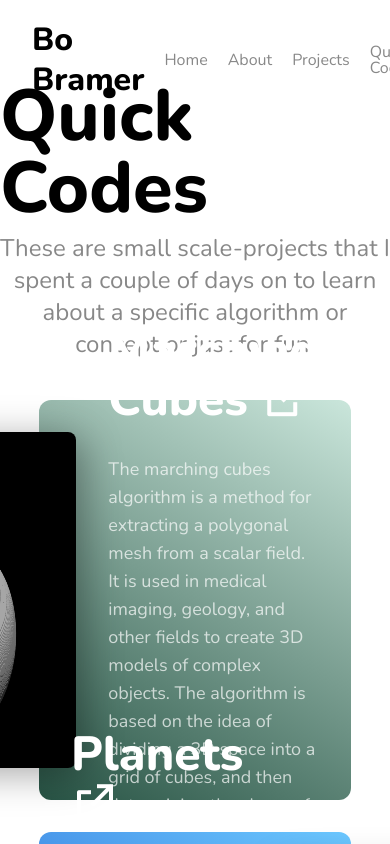
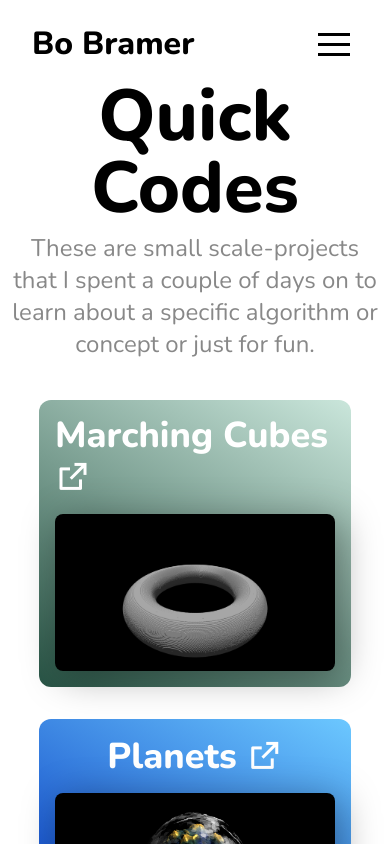
Before and after one commit to wuguishifu/portfolio, a React (Vite) app: page /quick-codes in a window 390 px wide. Built offline with nearby package versions, Linux system fonts and the light colour scheme; what tailwindcss-animation-delay would draw is missing.

Commit message:
made landing, about, projects, and quick codes pages responsive, added navdrawer, added window dimension hookK

```diff
--- a/package.json
+++ b/package.json
@@ -19,6 +19,7 @@
     "dotenv": "^16.3.1",
     "express": "^4.18.2",
     "gl-matrix": "^3.4.3",
+    "hamburger-react": "^2.5.0",
     "mime": "^3.0.0",
     "react": "^18.2.0",
     "react-blurhash": "^0.3.0",
@@ -27,6 +28,7 @@
     "react-markdown": "^9.0.0",
     "react-responsive-masonry": "^2.1.7",
     "react-router-dom": "^6.17.0",
+    "react-spring": "^9.7.3",
     "rehype-highlight": "^7.0.0",
     "remark-gfm": "^4.0.0",
     "remark-supersub": "^1.0.0",
--- a/src/App.tsx
+++ b/src/App.tsx
@@ -8,20 +8,30 @@ import Project from './projects/Project';
 import Projects from './projects/Projects';
 import QuickCode from './quick-codes/QuickCode';
 import PlanetExample from './pages/planets/PlanetExample';
-import { useEffect } from 'react';
+import { useEffect, useState } from 'react';
 import { Blogs, Blog } from './blog';
+import useWindowDimensions from './hooks/useWindowDimensions';
+import { Squash as Hamburger } from 'hamburger-react';
+import NavDrawer from './components/NavDrawer';
 
 export default function App() {
     import.meta.glob('/assets/*/*/*/*/*/*/*', { eager: true })
 
+    const [open, setOpen] = useState(false);
+    useEffect(() => {
+        if (open) document.body.style.overflowY = 'hidden';
+        else document.body.style.overflowY = 'unset';
+    }, [open]);
+
     const location = useLocation();
     useEffect(() => {
         document.querySelector('body')?.scrollTo(0, 0);
+        setOpen(false);
     }, [location]);
 
     return (
         <Routes>
-            <Route path="/" element={<Wrapper />}>
+            <Route path="/" element={<Wrapper open={open} setOpen={setOpen} />}>
                 <Route index element={<Landing />} />
                 <Route path='about' element={<About />} />
                 <Route path='contact' element={<Contact />} />
@@ -45,19 +55,27 @@ export default function App() {
     );
 };
 
-function Wrapper() {
+function Wrapper({ open, setOpen }: { open: boolean, setOpen: React.Dispatch<React.SetStateAction<boolean>> }) {
     const location = useLocation();
+    const { width } = useWindowDimensions();
+
     return (
         <div className="flex flex-col h-screen py-0 relative">
+            <NavDrawer show={open} />
             <div className="absolute z-100 items-center w-screen flex flex-row justify-center left-0 top-0">
                 <div className="w-full flex flex-row items-center px-8 py-5">
                     <Link to="/" className="font-extrabold text-black text-[32px] leading-10 transition-all duration-[0.5s] hover:text-blue cursor-pointer">Bo Bramer</Link>
                     <div className="flex-1" />
-                    {(location.pathname !== '/') && <Link to="/" className="font-normal text-base leading-4 text-grey transitionall duration-[0.3s] ml-5 hover:text-black cursor-pointer">Home</Link>}
-                    <Link to={'/about'} className="font-normal text-base leading-4 text-grey transition-all duration-[0.3s] ml-5 hover:text-black cursor-pointer">About</Link>
-                    <Link to={'/projects'} className="font-normal text-base leading-4 text-grey transition-all duration-[0.3s] ml-5 hover:text-black cursor-pointer">Projects</Link>
-                    <Link to={'/quick-codes'} className="font-normal text-base leading-4 text-grey transition-all duration-[0.3s] ml-5 hover:text-black cursor-pointer">Quick Codes</Link>
-                    {/* <Link to={'/blog'} className="font-normal text-base leading-4 text-grey transition-all duration-[0.3s] ml-5 hover:text-black cursor-pointer">Blog</Link> */}
+                    {width > 640 ?
+                        (<>
+                            {(location.pathname !== '/') && <Link to="/" className="font-normal text-base leading-4 text-grey transitionall duration-[0.3s] ml-5 hover:text-black cursor-pointer">Home</Link>}
+                            <Link to={'/about'} className="font-normal text-base leading-4 text-grey transition-all duration-[0.3s] ml-5 hover:text-black cursor-pointer">About</Link>
+                            <Link to={'/projects'} className="font-normal text-base leading-4 text-grey transition-all duration-[0.3s] ml-5 hover:text-black cursor-pointer">Projects</Link>
+                            <Link to={'/quick-codes'} className="font-normal text-base leading-4 text-grey transition-all duration-[0.3s] ml-5 hover:text-black cursor-pointer">Quick Codes</Link>
+                        </>) :
+                        (<>
+                            <Hamburger toggle={setOpen} toggled={open} />
+                        </>)}
                 </div>
             </div>
             <Outlet />
--- /dev/null
+++ b/src/components/NavDrawer.tsx
@@ -0,0 +1,22 @@
+import { Link } from "react-router-dom";
+import { animated, useSpring } from "react-spring";
+import Chibi from '../assets/chibi/chibi-reflected.png';
+
+export default function NavDrawer({ show }: { show: boolean }) {
+    const translate = useSpring({ right: show ? window.innerWidth - 250 : window.innerWidth });
+    const opacity = useSpring({ opacity: show ? 1 : 0 });
+
+    return (
+        <>
+            <animated.div style={opacity} className="absolute top-0 left-0 w-full h-full bg-black/50 z-50 pointer-events-none" />
+            <animated.div style={translate} className='flex flex-col gap-6 pt-4 px-4 bg-white w-[250px] h-full absolute z-50'>
+                <Link to="/" className="font-bold text-3xl leading-4 text-black transitionall duration-[0.3s] hover:text-grey cursor-pointer">Bo Bramer</Link>
+                <Link to={'/about'} className="font-normal text-2xl leading-4 text-black transition-all duration-[0.3s] hover:text-grey cursor-pointer">About <i className="ri-external-link-line" /></Link>
+                <Link to={'/projects'} className="font-normal text-2xl leading-4 text-black transition-all duration-[0.3s] hover:text-grey cursor-pointer">Projects <i className="ri-external-link-line" /></Link>
+                <Link to={'/quick-codes'} className="font-normal text-2xl leading-4 text-black transition-all duration-[0.3s] hover:text-grey cursor-pointer">Quick Codes <i className="ri-external-link-line" /></Link>
+                <div className="flex-1" />
+                <img src={Chibi} className="bottom-0" alt="chibi bo" />
+            </animated.div>
+        </>
+    );
+};
--- /dev/null
+++ b/src/hooks/useWindowDimensions.ts
@@ -0,0 +1,18 @@
+import { useState, useEffect } from 'react';
+
+function getWindowDimensions() {
+    const { innerWidth: width, innerHeight: height } = window;
+    return { width, height };
+}
+
+export default function useWindowDimensions() {
+    const [windowDimensions, setWindowDimensions] = useState(getWindowDimensions());
+
+    useEffect(() => {
+        const handleResize = () => setWindowDimensions(getWindowDimensions());
+        window.addEventListener('resize', handleResize);
+        return () => window.removeEventListener('resize', handleResize);
+    }, []);
+
+    return windowDimensions;
+}
--- a/src/pages/Landing.tsx
+++ b/src/pages/Landing.tsx
@@ -23,8 +23,8 @@ export default function Landing() {
                 <title>Bo</title>
             </Helmet>
             <div className="flex-1 place-content-center z-10">
-                <div className="text-[5em] font-bold mt-0 mb-2 mx-0 animate-fade-in fill-mode-both">Hey there!</div>
-                <div className="text-[4em] font-bold mt-0 mb-2 mx-0 animate-fade-in animation-delay-200 fill-mode-both">
+                <div className="text-[5em] font-bold mt-0 mb-4 mx-0 animate-fade-in fill-mode-both leading-[1]">Hey there!</div>
+                <div className="text-[4em] font-bold mt-0 mb-4 mx-0 animate-fade-in animation-delay-200 fill-mode-both leading-[1]">
                     I'm <span className="text-blue">Bo Bramer</span>.
                 </div>
                 <div className="text-[1.2em] text-grey mt-0 mb-2 mx-0 animate-fade-in animation-delay-400 fill-mode-both">
@@ -38,7 +38,7 @@ export default function Landing() {
                     </div>
                 </div>
             </div>
-            <div className="flex-1 place-content-center hidden xl:block">
+            <div className="flex-1 place-content-center hidden md:block">
                 <img src={Chibi} className="fixed left-[55%] h-4/5 bottom-0 animate-[fade-in_1.5s] fill-mode-both animation-delay-200" alt="chibi bo" />
             </div>
         </div>
--- a/src/quick-codes/QuickCodes.tsx
+++ b/src/quick-codes/QuickCodes.tsx
@@ -10,8 +10,8 @@ export default function QuickCodes() {
                 <title>Bo | Quick Codes</title>
             </Helmet>
             <div className="py-20 w-full flex flex-col items-center">
-                <div className="text-7xl font-bold animate-fade-in fill-mode-both">Quick Codes</div>
-                <div className="text-2xl text-grey opacity-70 text-center mt-2 animate-fade-in fill-mode-both animation-delay-200">These are small scale-projects that I spent a couple of days on to learn about a specific algorithm or concept or just for fun.</div>
+                <div className="text-7xl font-bold animate-fade-in fill-mode-both text-center">Quick Codes</div>
+                <div className="text-2xl px-3 max-w-xl text-grey opacity-70 text-center mt-2 animate-fade-in fill-mode-both animation-delay-200">These are small scale-projects that I spent a couple of days on to learn about a specific algorithm or concept or just for fun.</div>
                 <div className="gap-8 flex flex-col items-center w-4/5 max-w-screen-xl pt-10">
                     {Object.values(codes).map((project, index) => <CodeRow project={project} reverse={!!(index % 2)} key={project.title} style={{ animationDelay: `${(index + 2) * 200}ms` }} />)}
                 </div>
@@ -23,16 +23,19 @@ export default function QuickCodes() {
 function CodeRow({ project, reverse, style }: { project: Page; reverse: boolean; style?: React.CSSProperties }) {
     const block = project.blocks[0] as BlockSplit;
     return (
-        <Link className={`flex ${reverse ? 'flex-row' : 'flex-row-reverse'} gap-8 p-8 rounded-xl ${project.background} h-[400px] items-center animate-fade-in fill-mode-both w-full`} to={`/quick-codes/${project.meta}`} style={style}>
-            <div className="gap-8 flex flex-col justify-center flex-1">
-                {project.title && <div className="text-5xl font-bold text-white">{project.title} <i className="ri-external-link-line" /></div>}
-                <div className="text-lg text-white opacity-70">{block.section_text}</div>
+        <Link
+            className={`flex flex-col ${reverse ? 'md:flex-row' : 'md:flex-row-reverse'} md:gap-8 p-4 md:p-8 rounded-xl ${project.background} items-center animate-fade-in fill-mode-both w-full`}
+            to={`/quick-codes/${project.meta}`}
+            style={style}>
+            <div className="flex-[1] gap-8 flex flex-col justify-between pb-4 md:py-4 overflow-hidden flex-shrink-0">
+                {project.title && <div className="text-4xl md:text-5xl font-bold text-white">{project.title} <i className="ri-external-link-line" /></div>}
+                <div className="text-lg text-white opacity-70 md:block hidden">{block.section_text}</div>
             </div>
-            {block.section_image && <img
-                className={`${project.hide_shadow ? '' : 'shadow'} rounded-lg h-full aspect-auto`}
+            <img
+                className={`${project.hide_shadow ? '' : 'shadow'} rounded-lg flex-[1] flex-shrink overflow-hidden`}
                 src={project.image_path + block.section_image}
                 alt={block.section_image}
-            />}
+            />
         </Link>
     );
 }
```
Also changed, not shown: src/pages/About.tsx (+8 -7 lines), src/projects/Projects.tsx (+8 -5 lines), 1 other file (tests, documents, lock files or other folders).
